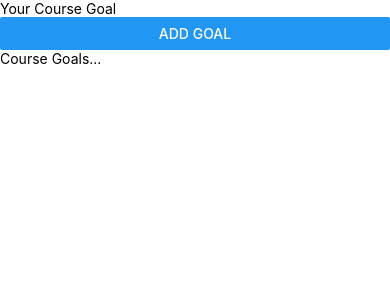
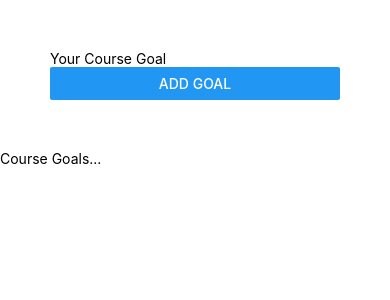
Before and after one commit to cliffgor/RNCourse, a React Native app: screen / in a window 390 px wide. Shown: the top 300 px of the page. Built offline with nearby package versions, Linux system fonts and the light colour scheme.

Commit message:
Add global styling for the outer view

```diff
--- a/App.js
+++ b/App.js
@@ -3,7 +3,7 @@ import { Button, StyleSheet, Text, TextInput, View } from 'react-native';
 export default function App() {
   return (
     <View >
-      <View>
+      <View style={styles.appContainer}>
         <TextInput placeholder='Your Course Goal' />
         <Button title='Add Goal' />
       </View>
@@ -15,5 +15,7 @@ export default function App() {
 }
 
 const styles = StyleSheet.create({
-
+  appContainer: {
+    padding: 50
+  },
 });
```
